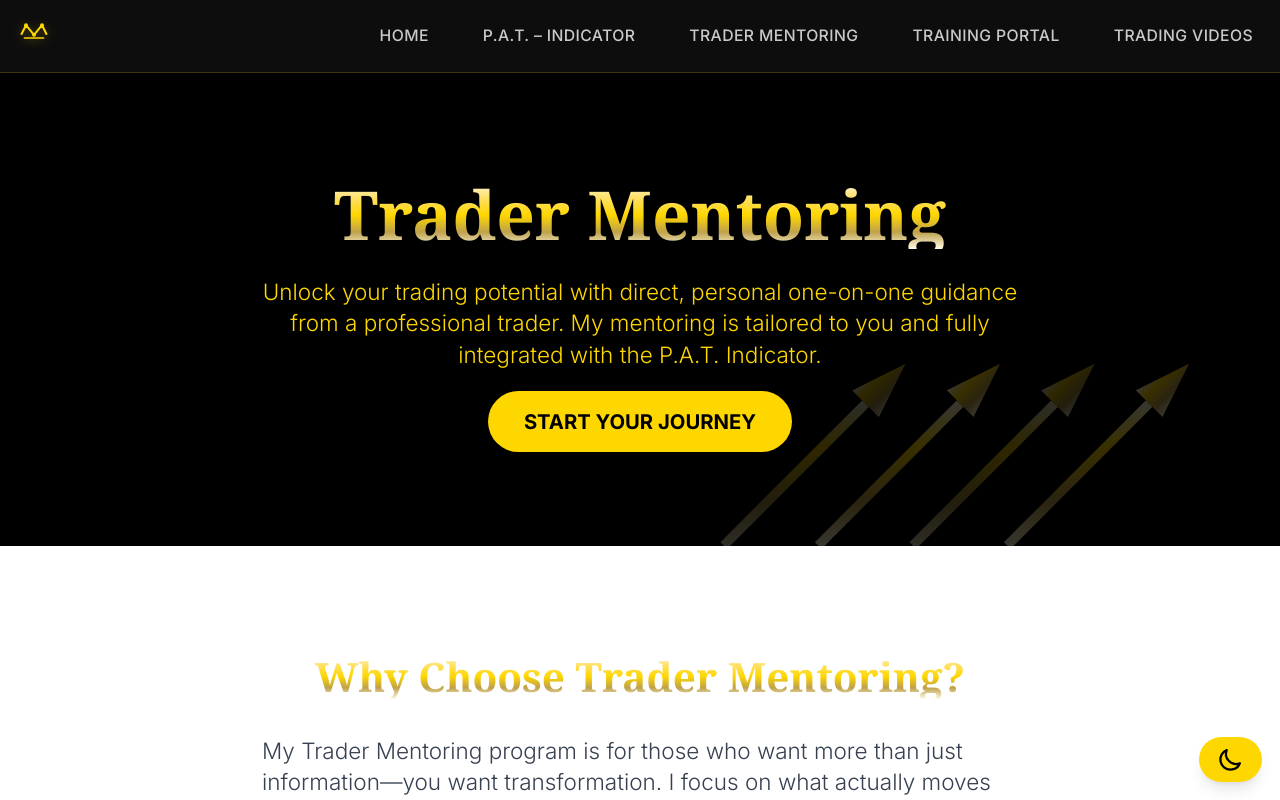
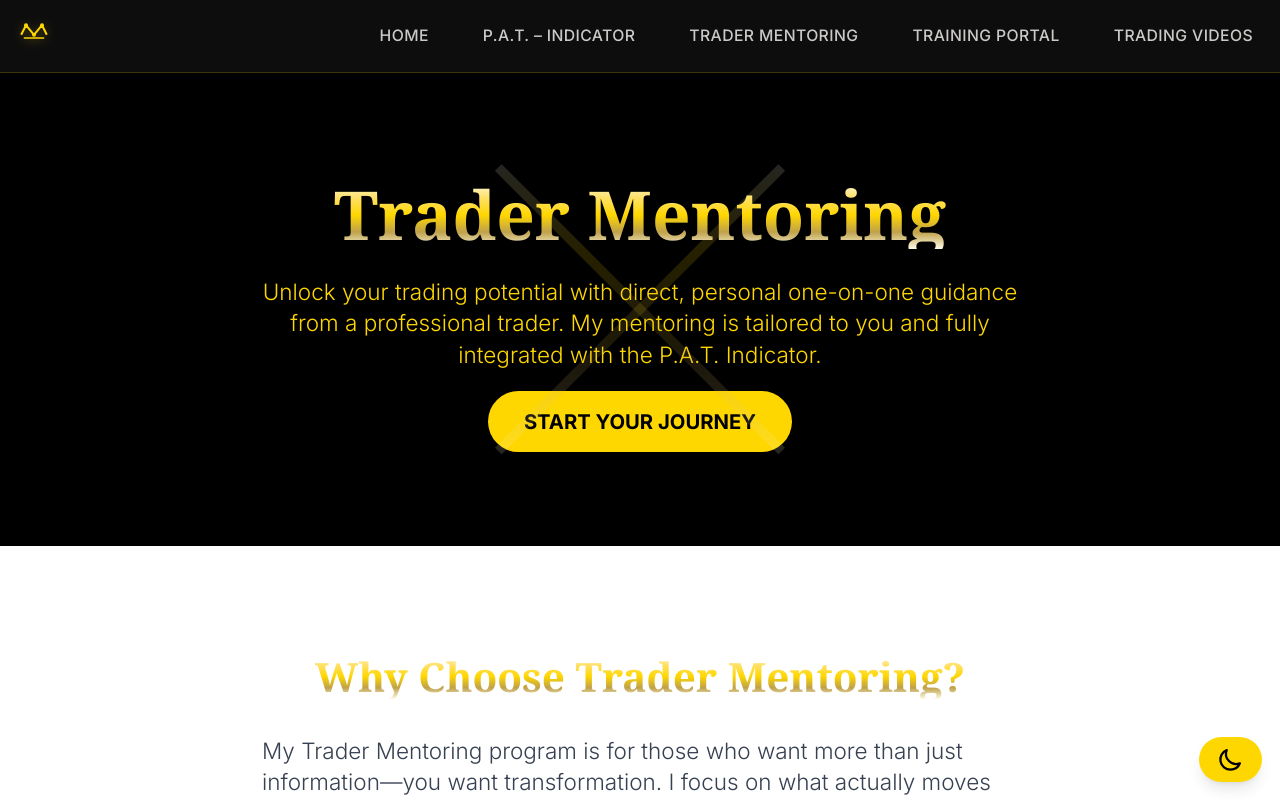
Before and after one commit to mentaldojo/learning-2-trade-site, a Next.js app: page /mentoring in a window 1280 px wide. Shown: the top 800 px of the page. Built offline with nearby package versions, Linux system fonts and the light colour scheme.

Commit message:
Update hero section geometric patterns from arrows to X pattern for consistent design

```diff
--- a/src/app/mentoring/page.tsx
+++ b/src/app/mentoring/page.tsx
@@ -12,7 +12,7 @@ export default function TraderMentoringPage() {
       <section className="bg-black text-white py-16 sm:py-24 px-4 text-center relative overflow-hidden">
         {/* Geometric backdrop */}
         <div className="absolute inset-0 pointer-events-none z-0" aria-hidden="true">
-          <svg width="100%" height="100%" viewBox="0 0 100 100" className="w-full h-full" xmlns="http://www.w3.org/2000/svg" style={{ transform: 'translateX(25%)' }}>
+          <svg width="100%" height="100%" viewBox="0 0 100 100" className="w-full h-full" xmlns="http://www.w3.org/2000/svg">
             <defs>
               <linearGradient id="gold-gradient" x1="0" y1="0" x2="0" y2="1">
                 <stop offset="0%" stopColor="#fff9d1" />
@@ -20,30 +20,13 @@ export default function TraderMentoringPage() {
                 <stop offset="70%" stopColor="#bfa14a" />
                 <stop offset="100%" stopColor="#fff9d1" />
               </linearGradient>
-              {/* Arrow marker definition */}
-              <marker
-                id="arrowhead"
-                markerWidth="6"
-                markerHeight="4"
-                refX="0"
-                refY="2"
-                orient="auto"
-              >
-                <polygon
-                  points="0 0, 6 2, 0 4"
-                  fill="url(#gold-gradient)"
-                  opacity="1"
-                />
-              </marker>
             </defs>
-            {/* Ascending diagonal lines with arrowheads */}
-            <line x1="0" y1="100" x2="30" y2="70" stroke="url(#gold-gradient)" strokeWidth="2" opacity="0.18" markerEnd="url(#arrowhead)" />
-            <line x1="20" y1="100" x2="50" y2="70" stroke="url(#gold-gradient)" strokeWidth="2" opacity="0.22" markerEnd="url(#arrowhead)" />
-            <line x1="40" y1="100" x2="70" y2="70" stroke="url(#gold-gradient)" strokeWidth="2" opacity="0.18" markerEnd="url(#arrowhead)" />
-            <line x1="60" y1="100" x2="90" y2="70" stroke="url(#gold-gradient)" strokeWidth="2" opacity="0.22" markerEnd="url(#arrowhead)" />
+            {/* X pattern */}
+            <line x1="20" y1="20" x2="80" y2="80" stroke="url(#gold-gradient)" strokeWidth="2" opacity="0.15" />
+            <line x1="80" y1="20" x2="20" y2="80" stroke="url(#gold-gradient)" strokeWidth="2" opacity="0.15" />
             {/* Horizontal accent lines */}
-            <line x1="0" y1="80" x2="100" y2="80" stroke="url(#gold-gradient)" strokeWidth="2" opacity="0.10" />
-            <line x1="0" y1="60" x2="100" y2="60" stroke="url(#gold-gradient)" strokeWidth="2" opacity="0.10" />
+            <line x1="0" y1="50" x2="100" y2="50" stroke="url(#gold-gradient)" strokeWidth="2" opacity="0.10" />
+            <line x1="50" y1="0" x2="50" y2="100" stroke="url(#gold-gradient)" strokeWidth="2" opacity="0.10" />
           </svg>
         </div>
         <h1 className="relative z-10 text-4xl sm:text-5xl md:text-6xl font-bold font-serif mb-6" style={{
--- a/src/app/pat-indicator/page.tsx
+++ b/src/app/pat-indicator/page.tsx
@@ -12,7 +12,7 @@ export default function PatSalesPage() {
       <section className="bg-black text-white py-16 sm:py-24 px-4 text-center relative overflow-hidden">
         {/* Geometric backdrop */}
         <div className="absolute inset-0 pointer-events-none z-0" aria-hidden="true">
-          <svg width="100%" height="100%" viewBox="0 0 100 100" className="w-full h-full" xmlns="http://www.w3.org/2000/svg" style={{ transform: 'translateX(25%)' }}>
+          <svg width="100%" height="100%" viewBox="0 0 100 100" className="w-full h-full" xmlns="http://www.w3.org/2000/svg">
             <defs>
               <linearGradient id="gold-gradient" x1="0" y1="0" x2="0" y2="1">
                 <stop offset="0%" stopColor="#fff9d1" />
@@ -20,30 +20,13 @@ export default function PatSalesPage() {
                 <stop offset="70%" stopColor="#bfa14a" />
                 <stop offset="100%" stopColor="#fff9d1" />
               </linearGradient>
-              {/* Arrow marker definition */}
-              <marker
-                id="arrowhead"
-                markerWidth="6"
-                markerHeight="4"
-                refX="0"
-                refY="2"
-                orient="auto"
-              >
-                <polygon
-                  points="0 0, 6 2, 0 4"
-                  fill="url(#gold-gradient)"
-                  opacity="1"
-                />
-              </marker>
             </defs>
-            {/* Ascending diagonal lines with arrowheads */}
-            <line x1="0" y1="100" x2="30" y2="70" stroke="url(#gold-gradient)" strokeWidth="2" opacity="0.18" markerEnd="url(#arrowhead)" />
-            <line x1="20" y1="100" x2="50" y2="70" stroke="url(#gold-gradient)" strokeWidth="2" opacity="0.22" markerEnd="url(#arrowhead)" />
-            <line x1="40" y1="100" x2="70" y2="70" stroke="url(#gold-gradient)" strokeWidth="2" opacity="0.18" markerEnd="url(#arrowhead)" />
-            <line x1="60" y1="100" x2="90" y2="70" stroke="url(#gold-gradient)" strokeWidth="2" opacity="0.22" markerEnd="url(#arrowhead)" />
+            {/* X pattern */}
+            <line x1="20" y1="20" x2="80" y2="80" stroke="url(#gold-gradient)" strokeWidth="2" opacity="0.15" />
+            <line x1="80" y1="20" x2="20" y2="80" stroke="url(#gold-gradient)" strokeWidth="2" opacity="0.15" />
             {/* Horizontal accent lines */}
-            <line x1="0" y1="80" x2="100" y2="80" stroke="url(#gold-gradient)" strokeWidth="2" opacity="0.10" />
-            <line x1="0" y1="60" x2="100" y2="60" stroke="url(#gold-gradient)" strokeWidth="2" opacity="0.10" />
+            <line x1="0" y1="50" x2="100" y2="50" stroke="url(#gold-gradient)" strokeWidth="2" opacity="0.10" />
+            <line x1="50" y1="0" x2="50" y2="100" stroke="url(#gold-gradient)" strokeWidth="2" opacity="0.10" />
           </svg>
         </div>
         <h1 className="relative z-10 text-4xl sm:text-5xl md:text-6xl font-bold font-serif mb-6" style={{
```
